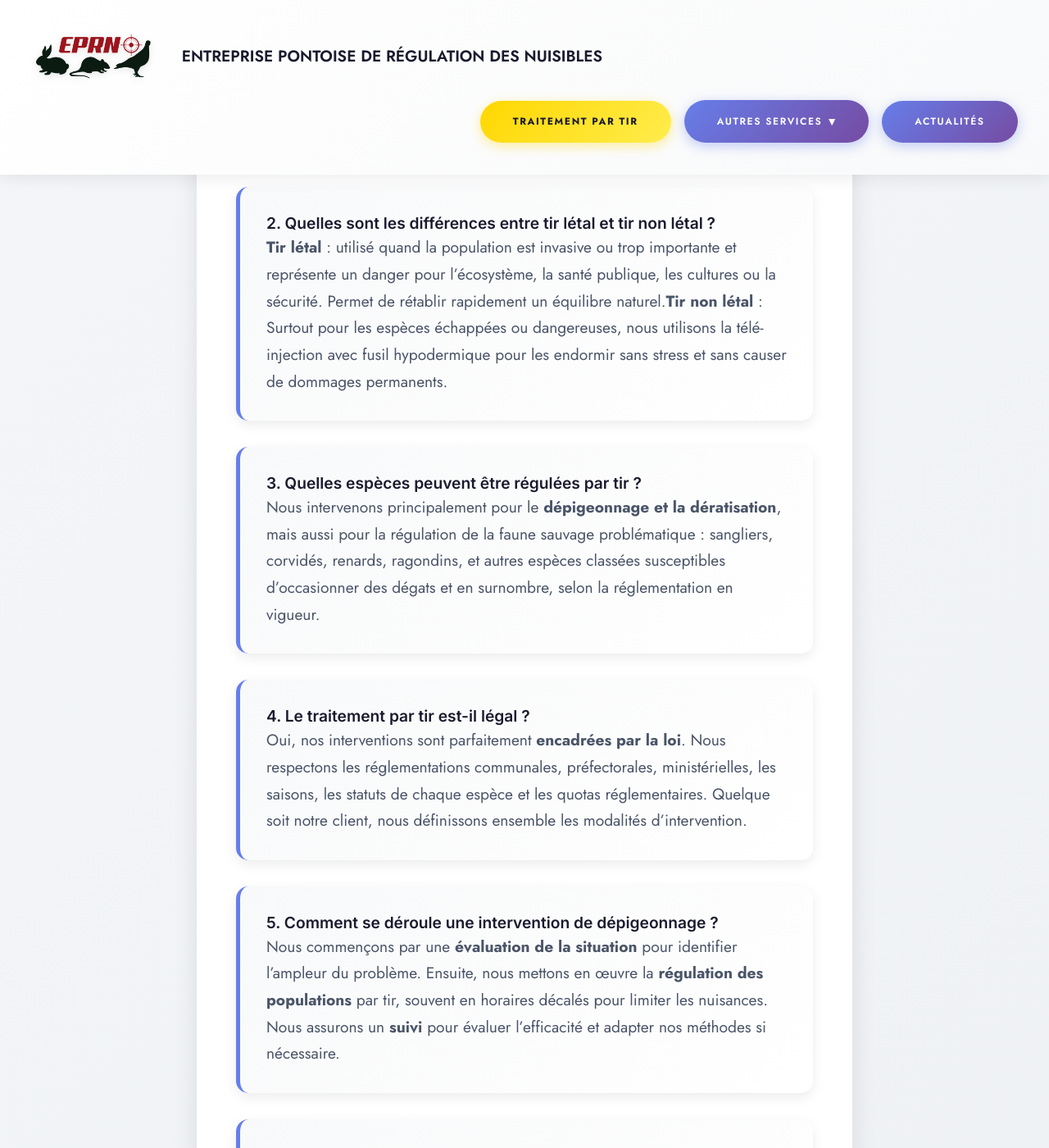
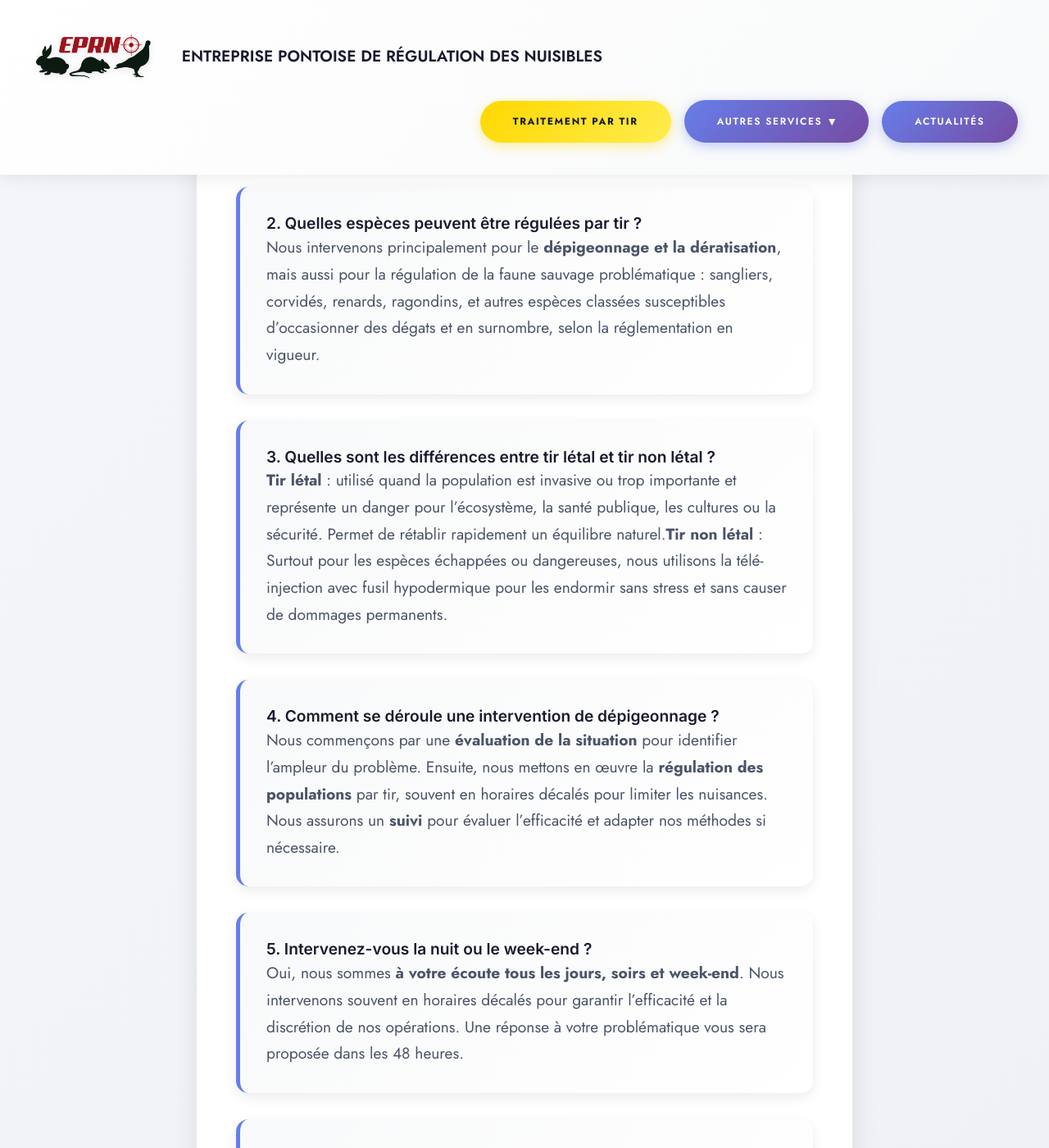
Before and after one commit to TheDoubleJo/eprn, a Jekyll site: the page built from faq-traitement-tir.html, in a window 1280 px wide and 1400 px high, scrolled down 666 px. Shown: the whole window at 82% size. Built offline with Jekyll 4.4.1, drawn with Linux system fonts in a browser that asks for light colours; some of the changed text lies outside the part shown.

Commit message:
Update FAQ “faq-traitement-tir”

```diff
--- a/faq-traitement-tir.html
+++ b/faq-traitement-tir.html
@@ -1,16 +1,14 @@
 ---
 layout: default
 title: FAQ Traitement par Tir - EPRN
-description: Questions fréquentes sur le traitement sanitaire par tir en Charente-Maritime. dépigeonnage, régulation de la faune sauvage, des animaux indésirables, tir létal et non létal.
+description: Questions fréquentes sur le traitement sanitaire par tir en Charente-Maritime. dépigeonnage, régulation de la faune sauvage, des animaux indésirables, tir létal et non létal, protection par enveloppe eSoleau à l'I.N.P.I..
 faq_items:
   - question: Qu'est-ce que le traitement sanitaire par tir ?
     answer: Le traitement sanitaire par tir est une méthode de **régulation des populations animales** indésirables ou déséquilibrées qui engendrent des nuisances notemment des risques de transmission de zoonoses à l'homme. Il s'applique à la faune sauvage, aux animaux d'élevage échappés ou aux espèces envahissantes causant des dégâts importants. C'est notre **activité principale** chez EPRN.
+  - question: Quelles espèces peuvent être régulées par tir ?
+    answer: "Nous intervenons principalement pour le **dépigeonnage et la dératisation**, mais aussi pour la régulation de la faune sauvage problématique : sangliers, corvidés, renards, ragondins, et autres espèces classées susceptibles d'occasionner des dégats et en surnombre, selon la réglementation en vigueur."
   - question: Quelles sont les différences entre tir létal et tir non létal ?
     answer: "**Tir létal** : utilisé quand la population est invasive ou trop importante et représente un danger pour l'écosystème, la santé publique, les cultures ou la sécurité. Permet de rétablir rapidement un équilibre naturel.**Tir non létal** : Surtout pour les espèces échappées ou dangereuses, nous utilisons la télé-injection avec fusil hypodermique pour les endormir sans stress et sans causer de dommages permanents."
-  - question: Quelles espèces peuvent être régulées par tir ?
-    answer: "Nous intervenons principalement pour le **dépigeonnage et la dératisation**, mais aussi pour la régulation de la faune sauvage problématique : sangliers, corvidés, renards, ragondins, et autres espèces classées susceptibles d'occasionner des dégats et en surnombre, selon la réglementation en vigueur."
-  - question: Le traitement par tir est-il légal ?
-    answer: Oui, nos interventions sont parfaitement **encadrées par la loi**. Nous respectons les réglementations communales, préfectorales, ministérielles, les saisons, les statuts de chaque espèce et les quotas réglementaires. Quelque soit notre client, nous définissons ensemble les modalités d'intervention.
   - question: Comment se déroule une intervention de dépigeonnage ?
     answer: Nous commençons par une **évaluation de la situation** pour identifier l'ampleur du problème. Ensuite, nous mettons en œuvre la **régulation des populations** par tir, souvent en horaires décalés pour limiter les nuisances. Nous assurons un **suivi** pour évaluer l'efficacité et adapter nos méthodes si nécessaire.
   - question: Intervenez-vous la nuit ou le week-end ?
@@ -19,8 +17,6 @@ faq_items:
     answer: Oui, nous garantissons un **traitement en toute discrétion**. Nos équipes sont formées pour intervenir de manière professionnelle, sans attirer l'attention, et dans le respect de votre environnement et de vos voisins.
   - question: Respectez-vous la biodiversité lors des interventions ?
     answer: "Absolument. Nous avons un **engagement pour la biodiversité** : nos interventions visent à restaurer l'équilibre naturel, pas à détruire les écosystèmes. Nous adoptons une **approche éthique** respectant les normes légales et environnementales."
-  - question: Proposez-vous des formations ou des conseils ?
-    answer: Oui, nous proposons des **formations et conseils** aux particuliers et aux entreprises sur les meilleures pratiques pour prévenir les invasions et installations d'animaux indésirables. Nous partageons notre expertise pour vous aider à long terme.
   - question: Comment obtenir un devis pour une régulation par tir ?
     answer: Contactez-nous au [06 06 40 07 79](tel:0606400779) pour décrire votre situation. Nous effectuons une **évaluation détaillée** de la problématique, puis nous vous proposons un plan d'action adapté avec un devis personnalisé. Nous travaillons avec des particuliers, des entreprises et des collectivités.
   - question: Quel est votre rayon d'action concernant le Dépigeonnage par tir ?
@@ -32,6 +28,8 @@ faq_items:
       Cette démarche vise exclusivement à protéger notre savoir faire technique, organisationnel et opérationnel que nous avons développé au fil de nos nombreux chantiers réalisés avec succés, fruit d'un travail d'expérimentation, d'analyse de terrain et d'investissements humains et matériels signiificatifs, lesquels constituent une information protégée au titre du secret des affaires.
 
       Tout cela pour rassurer nos clients sur le professionnalisme de nos intervenants mais également sur la sécurité, l'efficacité, la discrétion et l'ethique de nos interventions.
+  - question: Proposez-vous des formations ou des conseils ?
+    answer: Oui, nous proposons des **formations et conseils** aux particuliers et aux entreprises sur les meilleures pratiques pour prévenir les invasions et installations d'animaux indésirables. Nous partageons notre expertise pour vous aider à long terme.
   - question: Dépigeonnage ou Dépigeonnisation ????????
     answer: |-
       Le petit Robert, grand format (juin 96) mentionne seulement le terme :
```
Also changed, not shown: other parts of faq-traitement-tir.html (+2 -0 lines).
